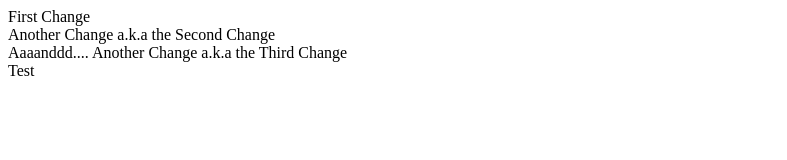
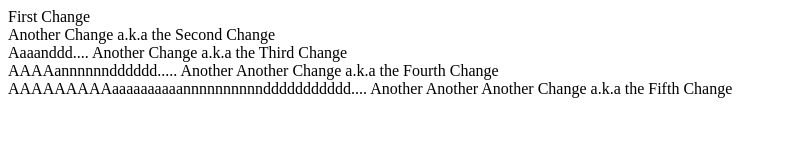
Before and after one commit to ericaongyt/self, a plain HTML site: page index.html in a window 1280 px wide. Shown: the whole page, without its empty margins (0-787 px from the left). Drawn offline with Linux system fonts and the light colour scheme.

Commit message:
The Fifth Commit which follows the Fourth Commit which then follows the Third Commit which also follows the Second Commit which ALSO follows the First Ever Commit Since The Beginning Of Time

```diff
--- a/index.html
+++ b/index.html
@@ -12,7 +12,9 @@
 
 	<div>Aaaanddd.... Another Change a.k.a the Third Change</div>
 
-	<div>Test</div>
+	<div>AAAAannnnnndddddd..... Another Another Change a.k.a the Fourth Change</div>
+
+	<div>AAAAAAAAAaaaaaaaaaannnnnnnnnnddddddddddd.... Another Another Another Change a.k.a the Fifth Change</div>
 
 </body>
 </html>
```
